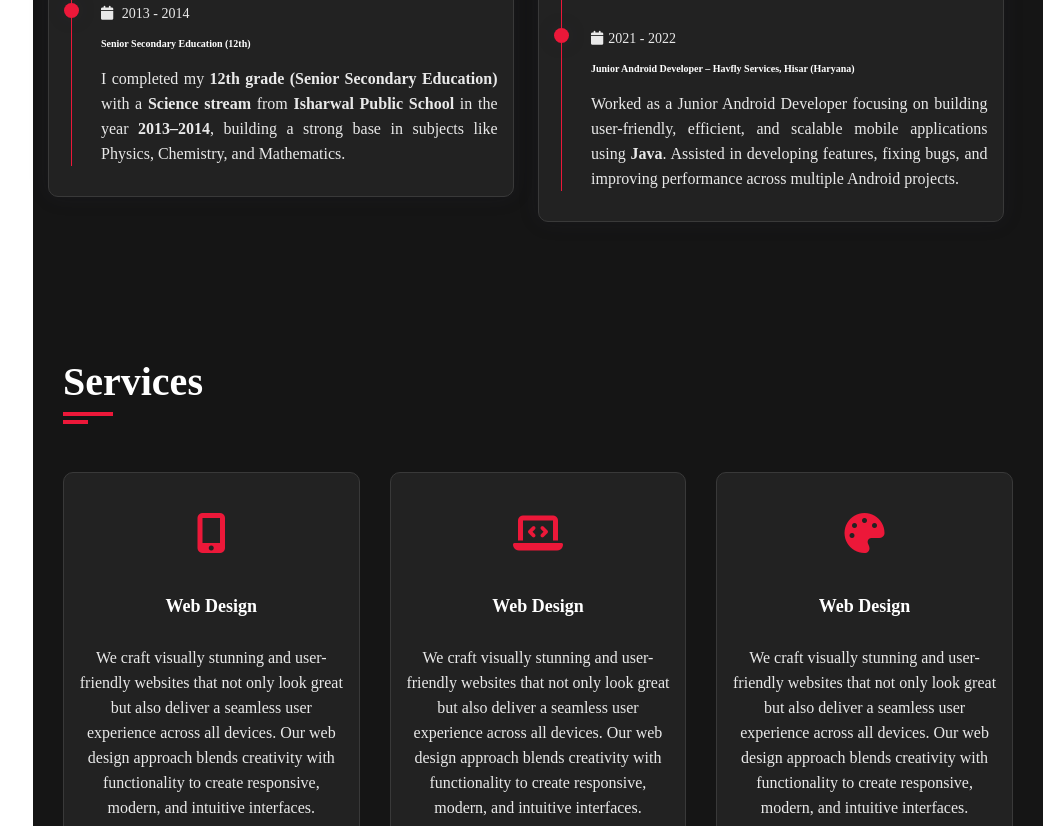
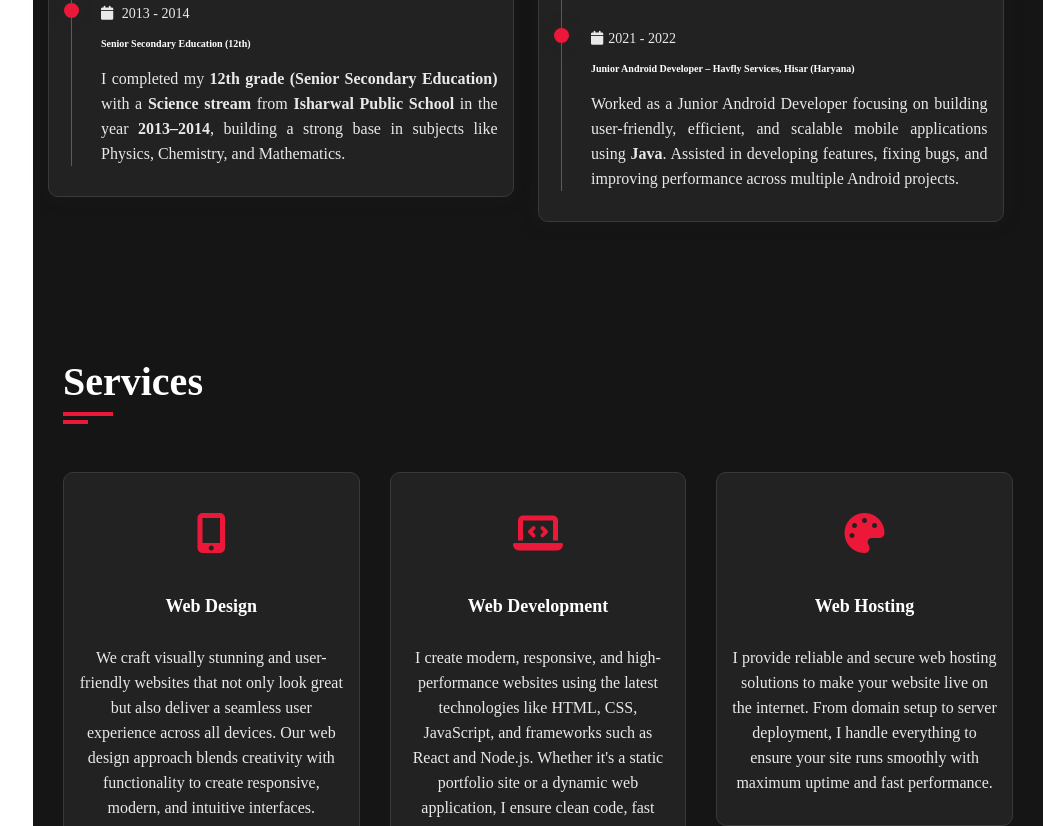
Before and after one commit to gauravchoudhary457/Portfolio, a plain HTML site: page index.html in a window 1280 px wide. Shown: the part 1974-2800 px from the top of the page, without its empty margins (237-1280 px from the left). Drawn offline with nearby package versions, Linux system fonts and the light colour scheme; a web font is replaced by a local one.

Commit message:
Update index.html

```diff
--- a/index.html
+++ b/index.html
@@ -301,13 +301,11 @@
                                 <div class="icon">
                                     <i class="fa fa-laptop-code"></i>
                                 </div>
-                                <h4>Web Design</h4>
-                                <p>We craft visually stunning and user-friendly websites that not only look great but
-                                    also deliver a seamless user experience across all devices. Our web design approach
-                                    blends creativity with functionality to create responsive, modern, and intuitive
-                                    interfaces. Whether you're building a personal portfolio or a full-scale business
-                                    website, we focus on clean design, fast loading times, and mobile responsiveness to
-                                    help you stand out online and convert visitors into customers.</p>
+                                <h4>Web Development</h4>
+                                <p>I create modern, responsive, and high-performance websites using the latest
+                                    technologies like HTML, CSS, JavaScript, and frameworks such as React and Node.js.
+                                    Whether it's a static portfolio site or a dynamic web application, I ensure clean
+                                    code, fast load times, and an engaging user experience tailored to your needs.</p>
                             </div>
                         </div>
                         <!-- ================ Service item end===================== -->
@@ -319,20 +317,17 @@
                                 <div class="icon">
                                     <i class="fa fa-palette"></i>
                                 </div>
-                                <h4>Web Design</h4>
-                                <p>We craft visually stunning and user-friendly websites that not only look great but
-                                    also deliver a seamless user experience across all devices. Our web design approach
-                                    blends creativity with functionality to create responsive, modern, and intuitive
-                                    interfaces. Whether you're building a personal portfolio or a full-scale business
-                                    website, we focus on clean design, fast loading times, and mobile responsiveness to
-                                    help you stand out online and convert visitors into customers.</p>
+                                <h4>Web Hosting</h4>
+                                <p>I provide reliable and secure web hosting solutions to make your website live on the
+                                    internet. From domain setup to server deployment, I handle everything to ensure your
+                                    site runs smoothly with maximum uptime and fast performance.</p>
                             </div>
                         </div>
                         <!-- ================ Service item end===================== -->
 
                         <!-- ================ Service item start=================== -->
 
-                        <div class="service-item padd-15">
+                        <!-- <div class="service-item padd-15">
                             <div class="service-item-inner">
                                 <div class="icon">
                                     <i class="fa fa-code"></i>
@@ -345,12 +340,12 @@
                                     website, we focus on clean design, fast loading times, and mobile responsiveness to
                                     help you stand out online and convert visitors into customers.</p>
                             </div>
-                        </div>
+                        </div> -->
                         <!-- ================ Service item end===================== -->
 
                         <!-- ================ Service item start=================== -->
 
-                        <div class="service-item padd-15">
+                        <!-- <div class="service-item padd-15">
                             <div class="service-item-inner">
                                 <div class="icon">
                                     <i class="fa fa-search"></i>
@@ -363,12 +358,12 @@
                                     website, we focus on clean design, fast loading times, and mobile responsiveness to
                                     help you stand out online and convert visitors into customers.</p>
                             </div>
-                        </div>
+                        </div> -->
                         <!-- ================ Service item end===================== -->
 
                         <!-- ================ Service item start=================== -->
 
-                        <div class="service-item padd-15">
+                        <!-- <div class="service-item padd-15">
                             <div class="service-item-inner">
                                 <div class="icon">
                                     <i class="fa fa-bullhorn"></i>
@@ -381,7 +376,7 @@
                                     website, we focus on clean design, fast loading times, and mobile responsiveness to
                                     help you stand out online and convert visitors into customers.</p>
                             </div>
-                        </div>
+                        </div> -->
                         <!-- ================ Service item end===================== -->
 
                     </div>
```
